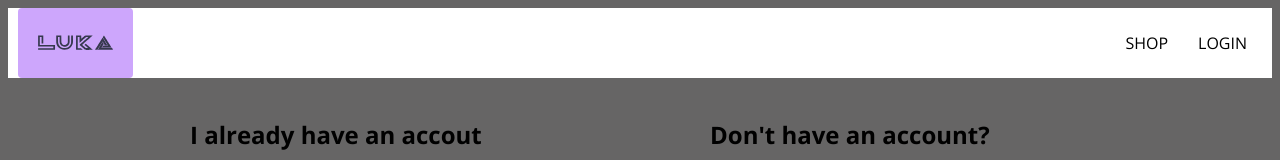
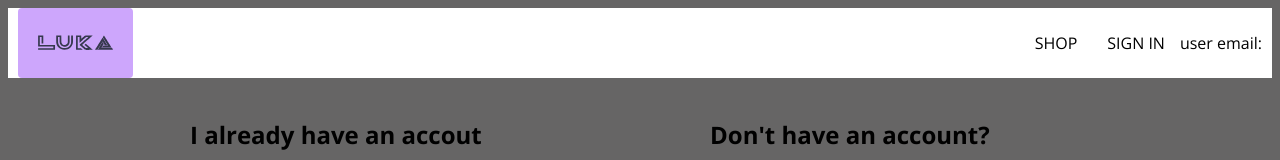
Before and after one commit to Organique0/ecommerce-udemy-1, a Next.js app: page /sign-in in a window 1280 px wide. Shown: the top 160 px of the page. Built offline with nearby package versions, Linux system fonts and the light colour scheme.

Commit message:
track user with context

```diff
--- a/app/layout.tsx
+++ b/app/layout.tsx
@@ -2,6 +2,7 @@ import NavBar from '@/components/navigation/NavBar'
 import type { Metadata } from 'next'
 import { Open_Sans } from 'next/font/google'
 import "./index.scss"
+import { UserProvider } from '@/contexts/user.context'
 
 const sans = Open_Sans({ subsets: ['latin'], })
 
@@ -18,8 +19,10 @@ export default function RootLayout({
   return (
     <html lang="en">
       <body className={sans.className}>
-        <NavBar />
-        {children}
+        <UserProvider>
+          <NavBar />
+          {children}
+        </UserProvider>
       </body>
     </html>
   )
--- a/app/utils/firebase/firebase.utils.js
+++ b/app/utils/firebase/firebase.utils.js
@@ -9,6 +9,7 @@ import {
   createUserWithEmailAndPassword,
   signInWithCredential,
   EmailAuthProvider,
+  signOut,
 } from "firebase/auth";
 
 import {
@@ -90,3 +91,7 @@ export const signInWithEmailAndPassword = async (email, password) => {
     EmailAuthProvider.credential(email, password)
   );
 };
+
+export const signOutUser = async () => {
+  return await signOut(auth);
+};
--- a/components/navigation/NavBar.tsx
+++ b/components/navigation/NavBar.tsx
@@ -1,8 +1,18 @@
+"use client"
 import Link from "next/link"
 import "./navigation.styles.scss"
 import Image from "next/image"
+import { UserContext } from "@/contexts/user.context"
+import { useContext } from "react"
+import { signOutUser } from "@/app/utils/firebase/firebase.utils"
 
 const NavBar = () => {
+    const { currentUser, setCurrentUser } = useContext(UserContext);
+
+    const handleSignOut = async () => {
+        await signOutUser();
+        setCurrentUser(null);
+    }
     return (
         <div className="navigation">
             <Link className="logo-container" href="/">
@@ -12,9 +22,14 @@ const NavBar = () => {
                 <Link className="nav-link" href="/shop">
                     SHOP
                 </Link>
-                <Link className="nav-link" href="/sign-in">
-                    LOGIN
-                </Link>
+                {currentUser ? (
+                    <span className="nav-link" onClick={handleSignOut}>SIGN OUT</span>
+                ) : (
+                    <Link className="nav-link" href="/sign-in">
+                        SIGN IN
+                    </Link>
+                )}
+                <p>user email:{currentUser?.email}</p>
             </div>
         </div>
     )
--- a/components/sign-in-form/SignInForm.tsx
+++ b/components/sign-in-form/SignInForm.tsx
@@ -3,8 +3,9 @@
 import { signInWithGooglePopup, createUserDocumentFromAuth, signInWithGithubPopup, createAuthUserWithEmailAndPassword, signInWithEmailAndPassword } from "@/app/utils/firebase/firebase.utils"
 import Button from "../button/Button"
 import FormInput from "../form-input/FormInput"
-import { useState, FormEvent, ChangeEvent, useEffect } from "react"
+import { useState, FormEvent, ChangeEvent, useEffect, useContext } from "react"
 import "./sign-in-form.styles.scss"
+import { UserContext } from "@/contexts/user.context"
 
 const defaultFormFields = {
     email: "",
@@ -16,22 +17,27 @@ const SignInForm = () => {
     const [formFields, setFormFields] = useState(defaultFormFields);
     const { email, password } = formFields;
 
+    const { setCurrentUser, currentUser } = useContext(UserContext);
+
     const logGoogleUser = async () => {
         const { user } = await signInWithGooglePopup();
-        console.log(user);
+        setCurrentUser(user);
         await createUserDocumentFromAuth(user);
     }
 
     const logGithubUser = async () => {
         const { user } = await signInWithGithubPopup();
-        console.log(user);
+        setCurrentUser(user);
         await createUserDocumentFromAuth(user);
     }
 
     const handleSubmit = async (e: FormEvent) => {
         e.preventDefault();
         try {
-            await signInWithEmailAndPassword(email, password);
+            const res = await signInWithEmailAndPassword(email, password);
+            if (res && res.user !== undefined) {
+                setCurrentUser(res.user);
+            }
             resetFormFields();
         } catch (error: any) {
             if (error.code === "auth/invalid-email"
--- a/components/sign-up-form/SignUpForm.tsx
+++ b/components/sign-up-form/SignUpForm.tsx
@@ -1,9 +1,11 @@
 "use client"
-import { ChangeEvent, FormEvent, useEffect, useState } from "react"
+import { ChangeEvent, FormEvent, useContext, useEffect, useState } from "react"
 import { createAuthUserWithEmailAndPassword, createUserDocumentFromAuth } from "@/app/utils/firebase/firebase.utils"
 import FormInput from "../form-input/FormInput"
 import "./sign-up-form.styles.scss"
 import Button from "../button/Button"
+import { UserContext } from "@/contexts/user.context"
+import { User, UserCredential } from "firebase/auth"
 
 const defaultFormFields = {
   displayName: "",
@@ -18,6 +20,8 @@ const SignUpForm = () => {
   const [formFields, setFormFields] = useState(defaultFormFields);
   const { displayName, email, password, confirmPassword } = formFields;
 
+  const { currentUser, setCurrentUser } = useContext(UserContext);
+
   const handleSubmit = async (e: FormEvent) => {
     e.preventDefault();
     if (password !== confirmPassword) {
@@ -25,10 +29,11 @@ const SignUpForm = () => {
       return
     };
     try {
-      //FIXME:figure out types
-      const { user }: any = await createAuthUserWithEmailAndPassword(email, password);
-
-      await createUserDocumentFromAuth(user, { displayName });
+      const res = await createAuthUserWithEmailAndPassword(email, password);
+      if (res && res.user !== undefined) {
+        await createUserDocumentFromAuth(res.user, { displayName });
+        setCurrentUser(res.user);
+      }
       resetFormFields();
     } catch (error: any) {
       if (error.code === "auth/email-already-in-use") {
--- /dev/null
+++ b/contexts/user.context.tsx
@@ -0,0 +1,25 @@
+"use client"
+import { createContext, useState } from "react";
+import { User } from "firebase/auth";
+
+interface UserContextValue {
+    currentUser: User | null;
+    setCurrentUser: (user: User | null) => void;
+}
+
+export const UserContext = createContext<UserContextValue>({
+    currentUser: null,
+    setCurrentUser: () => null,
+});
+
+
+export const UserProvider = ({ children }: { children: React.ReactNode }) => {
+    const [currentUser, setCurrentUser] = useState<User | null>(null);
+    const value: UserContextValue = { currentUser, setCurrentUser };
+
+    return (
+        <UserContext.Provider value={value}>
+            {children}
+        </UserContext.Provider>
+    );
+};
```
